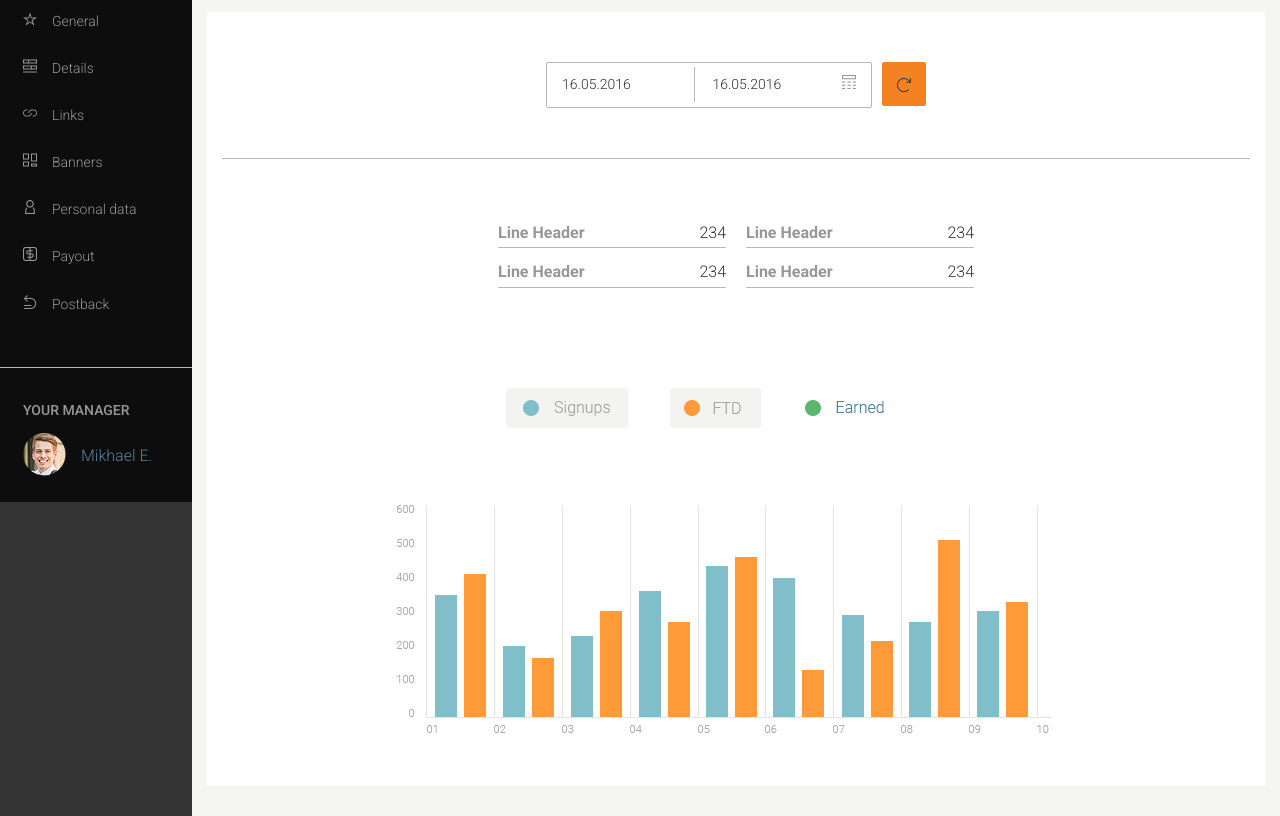
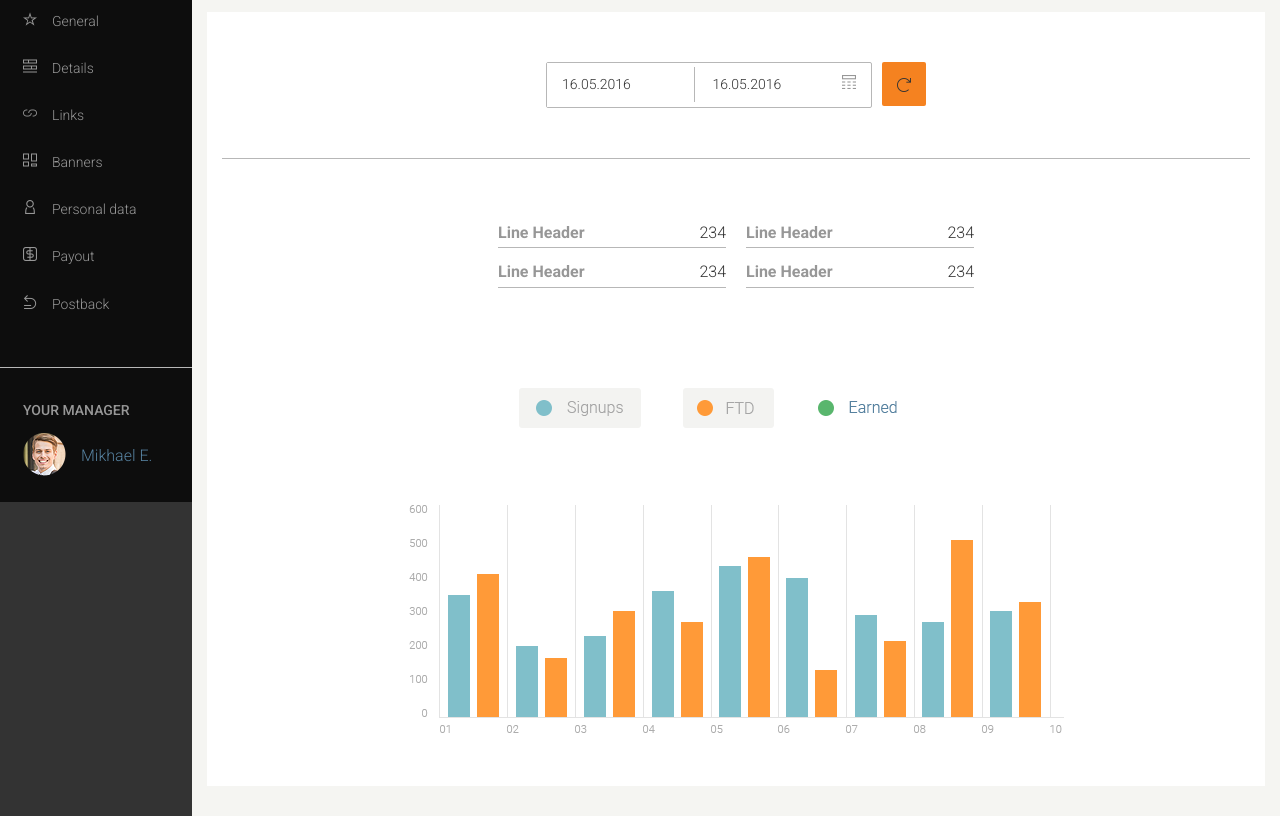
Before and after one commit to skwiryt/kodilla-solo-project-1, a website: page src/index.html in a window 1280 px wide. Shown: the part 63-879 px from the top of the page. Drawn offline with nearby package versions, Linux system fonts and the light colour scheme; files that its build step writes are made by us from their sources; files whose address does not match are found by name.

Commit message:
Graph adjustment

```diff
--- a/src/sass/sections/_graph-section.scss
+++ b/src/sass/sections/_graph-section.scss
@@ -3,6 +3,7 @@
 
   .scroll-wrapper {
     flex: 0 1 auto;
-    width: 680px;
+    // width: 680px;
+    width:auto;
   }
 }
```
